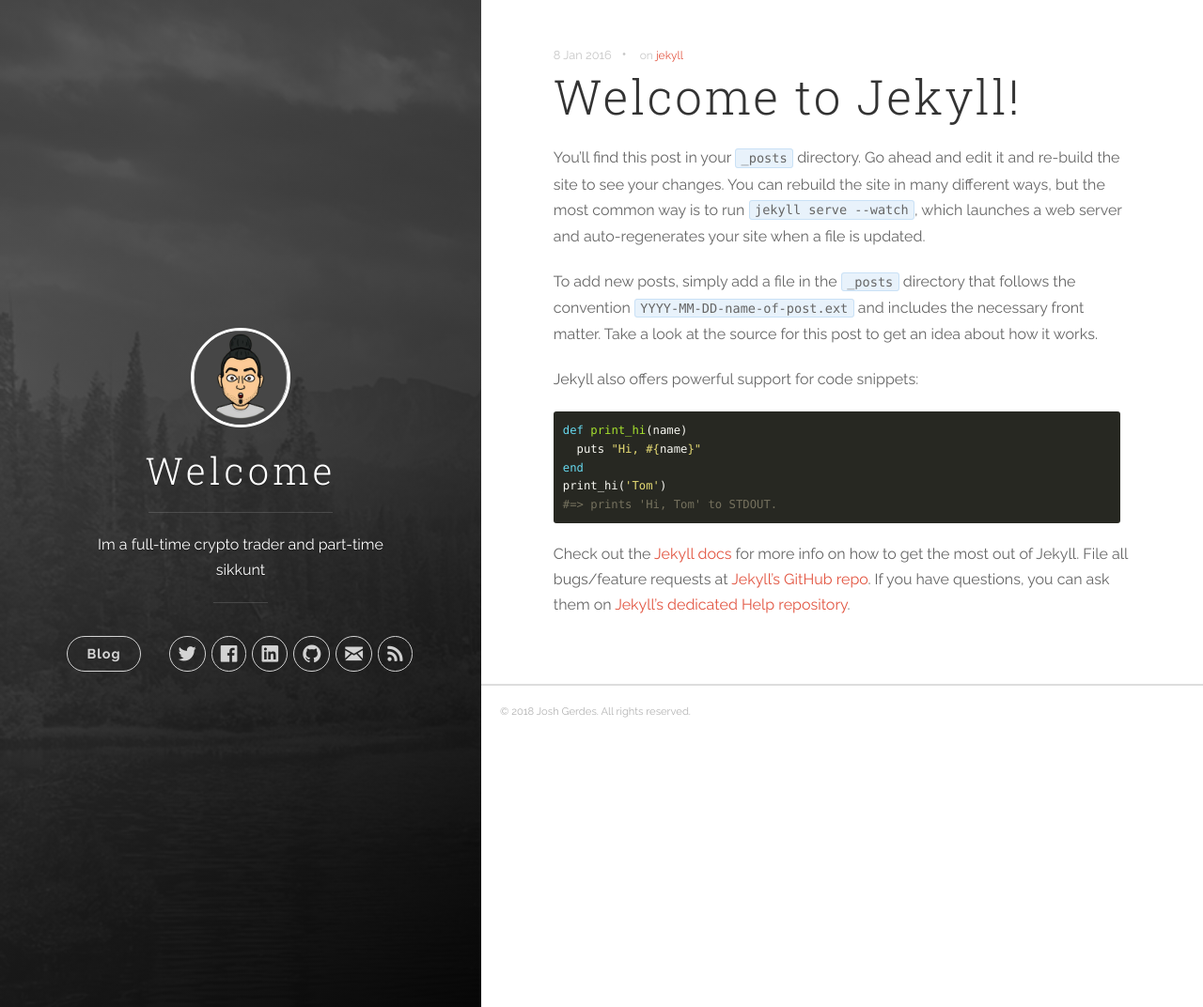
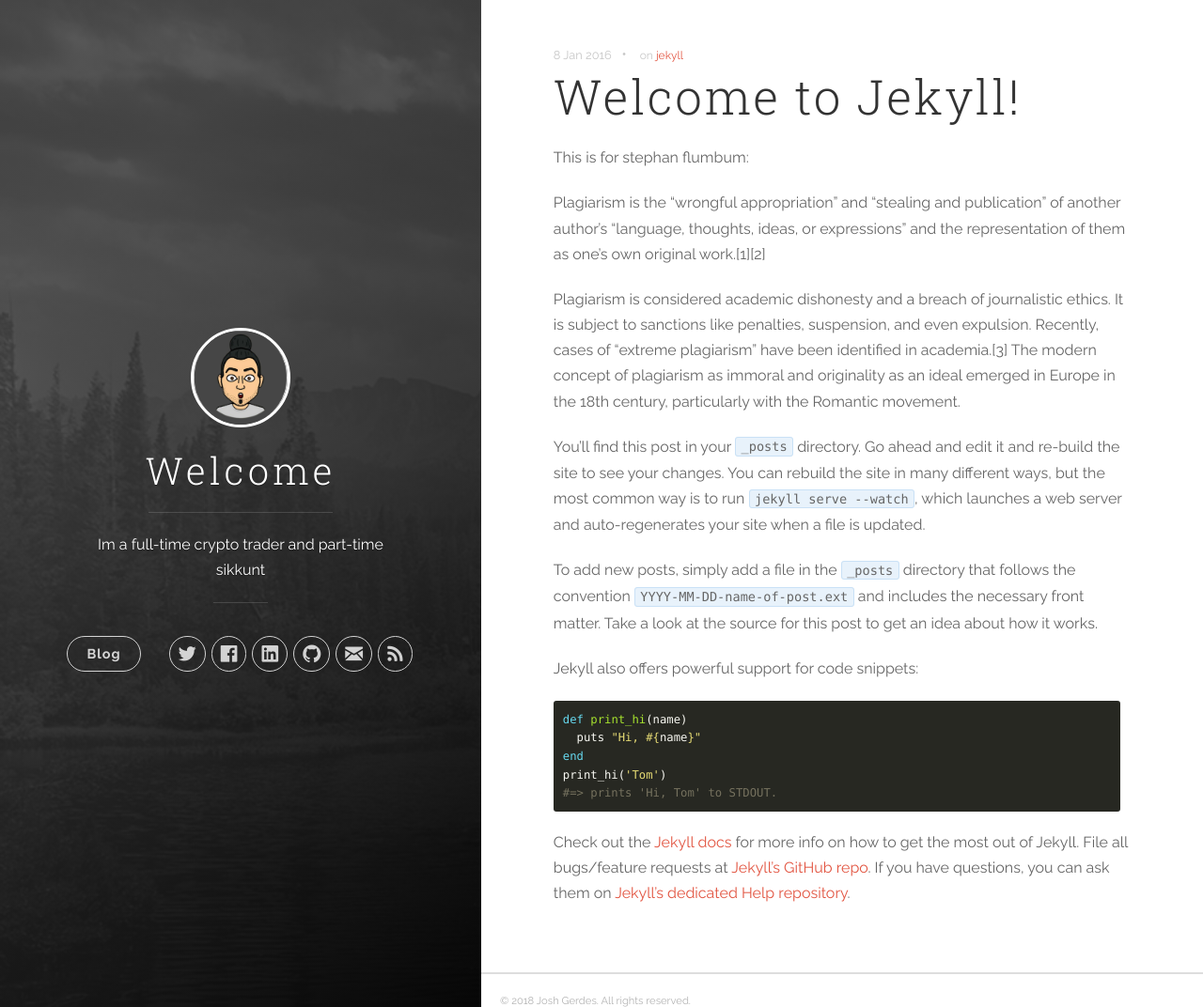
Before and after one commit to pkaddis/pkaddis.github.io, a Jekyll site: the page built from _posts/2016-01-08-welcome-to-jekyll.markdown, in a window 1280 px wide and 1072 px high. Shown: the whole window at 94% size. Built offline with Jekyll 4.4.1, drawn with Linux system fonts in a browser that asks for light colours; nearby versions of some CDN libraries.

Commit message:
Update 2016-01-08-welcome-to-jekyll.markdown

```diff
--- a/_posts/2016-01-08-welcome-to-jekyll.markdown
+++ b/_posts/2016-01-08-welcome-to-jekyll.markdown
@@ -4,6 +4,23 @@
 categories: [jekyll]
 tags: [jekyll]
 ---
+
+
+This is for stephan flumbum:
+
+
+Plagiarism is the "wrongful appropriation" and "stealing and publication" of another author's "language, thoughts, ideas, or expressions" and the representation of them as one's own original work.[1][2]
+
+Plagiarism is considered academic dishonesty and a breach of journalistic ethics. It is subject to sanctions like penalties, suspension, and even expulsion. Recently, cases of "extreme plagiarism" have been identified in academia.[3] The modern concept of plagiarism as immoral and originality as an ideal emerged in Europe in the 18th century, particularly with the Romantic movement.
+
+
+
+
+
+
+
+
+
 You’ll find this post in your `_posts` directory. Go ahead and edit it and re-build the site to see your changes. You can rebuild the site in many different ways, but the most common way is to run `jekyll serve --watch`, which launches a web server and auto-regenerates your site when a file is updated.
 
 To add new posts, simply add a file in the `_posts` directory that follows the convention `YYYY-MM-DD-name-of-post.ext` and includes the necessary front matter. Take a look at the source for this post to get an idea about how it works.
```
